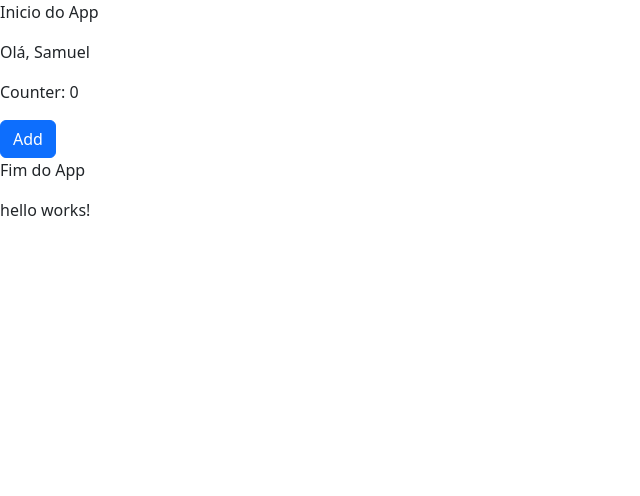
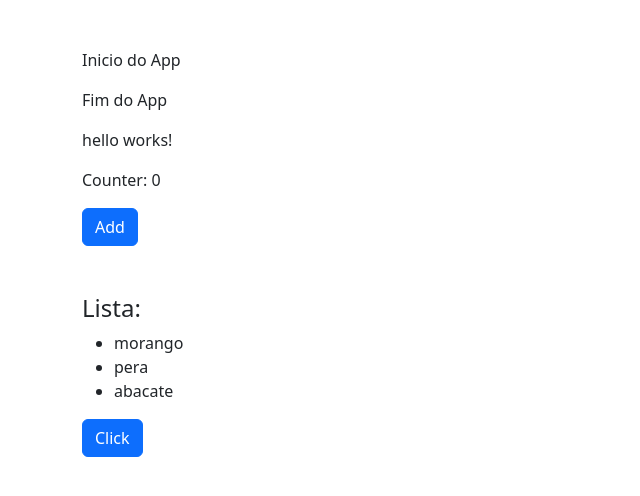
Before and after one commit to s4mp41xao/new-angular-crud, an Angular app: page / in a window 1280 px wide. Shown: the top 496 px of the page, without its empty margins (0-640 px from the left). Built offline with nearby package versions, Linux system fonts and the light colour scheme.

Commit message:
feat: create components inputs and output data of components

```diff
--- a/src/app/app.component.html
+++ b/src/app/app.component.html
@@ -1,13 +1,9 @@
-<p>Inicio do App</p>
+<div class="container mt-5">
+  <p>Inicio do App</p>
 
-<p>Olá, {{ name }}</p>
+  <router-outlet />
 
-<p>Counter: {{ contador }}</p>
+  <p>Fim do App</p>
 
-<button class="btn btn-primary" (click)="incrementCount()">Add</button>
-
-<router-outlet />
-
-<p>Fim do App</p>
-
-<app-hello />
+  <app-hello [items]="items" (alertOnClick)="alertOnClick()" />
+</div>
--- a/src/app/app.component.ts
+++ b/src/app/app.component.ts
@@ -1,4 +1,4 @@
-import { Component } from '@angular/core';
+import { Component, signal } from '@angular/core';
 import { RouterOutlet } from '@angular/router';
 import { HelloComponent } from './initial/hello/hello.component';
 
@@ -11,11 +11,9 @@ import { HelloComponent } from './initial/hello/hello.component';
 export class AppComponent {
   title = 'angular-first-crud';
 
-  name = 'Samuel';
+  items = ['morango', 'pera', 'abacate'] as any;
 
-  contador = 0;
-
-  incrementCount() {
-    this.contador++;
+  alertOnClick() {
+    alert('Button clicked');
   }
 }
--- a/src/app/initial/hello/hello.component.html
+++ b/src/app/initial/hello/hello.component.html
@@ -1 +1,18 @@
 <p>hello works!</p>
+
+<p>Counter: {{ counter() }}</p>
+
+<button class="btn btn-primary" (click)="incrementCount()">Add</button>
+
+<!-- <button class="btn btn-primary" (click)="action()">Action</button> -->
+
+<div class="mt-5">
+  <h4>Lista:</h4>
+  <ul>
+    @for (item of items; track $index) {
+    <li>{{ item }}</li>
+    }
+  </ul>
+
+  <button class="btn btn-primary" (click)="alertOnClick.emit()">Click</button>
+</div>
--- a/src/app/initial/hello/hello.component.ts
+++ b/src/app/initial/hello/hello.component.ts
@@ -1,11 +1,23 @@
-import { Component } from '@angular/core';
+import { Component, EventEmitter, Input, Output, signal } from '@angular/core';
 
 @Component({
   selector: 'app-hello',
   imports: [],
   templateUrl: './hello.component.html',
-  styleUrl: './hello.component.css'
+  styleUrl: './hello.component.css',
 })
 export class HelloComponent {
+  counter = signal(0);
 
+  incrementCount() {
+    this.counter.update((x) => x + 1);
+  }
+
+  action() {
+    alert('Clicado 10 vezes');
+  }
+
+  @Input() items = [];
+
+  @Output() alertOnClick = new EventEmitter<any>();
 }
```
